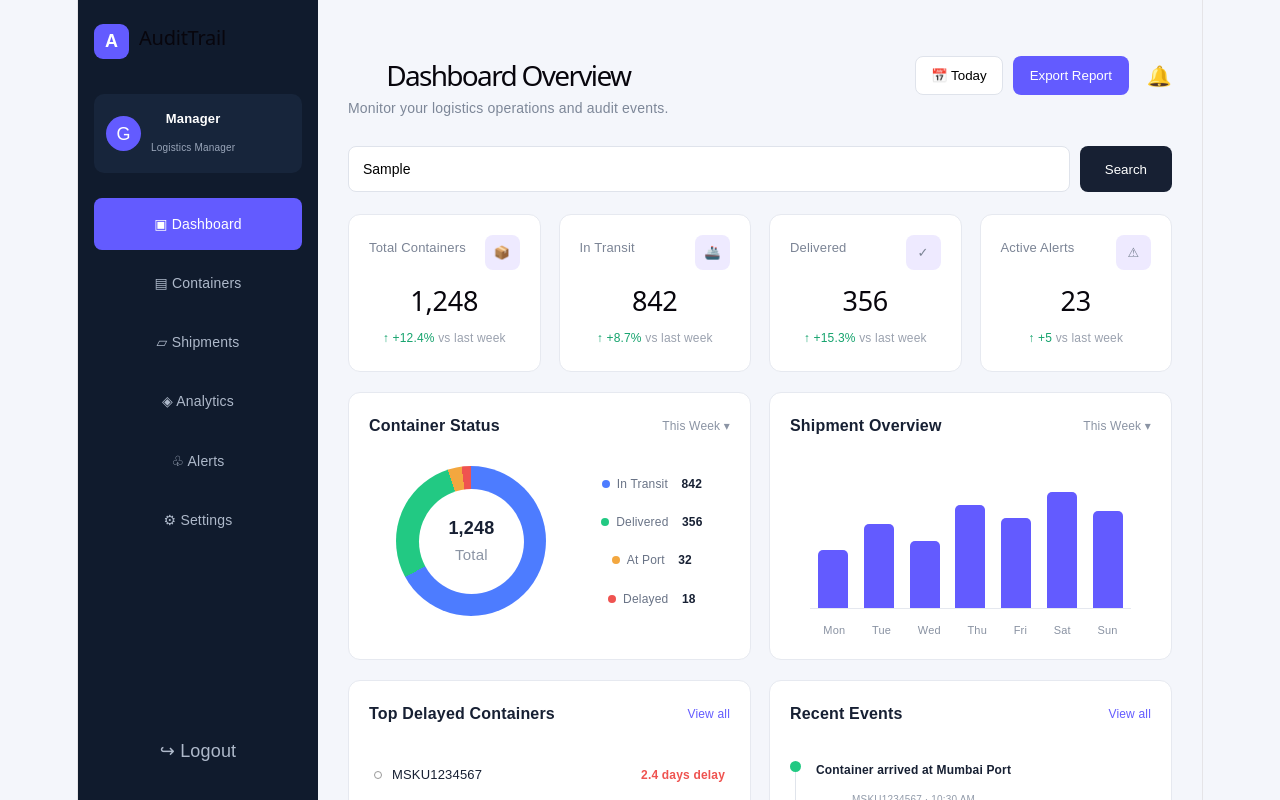
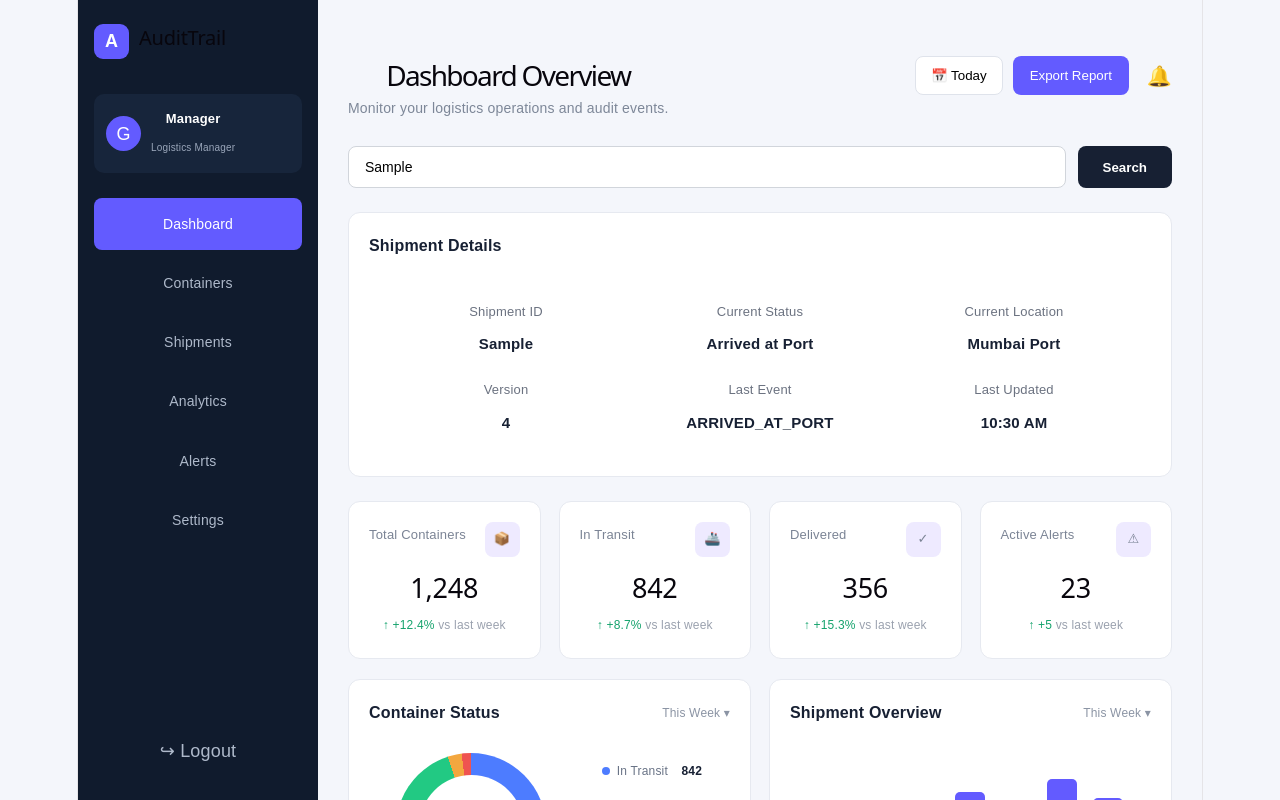
Before and after one commit to rupal809/AUDIT-TRAIL, a React (Vite) app: page / in a window 1280 px wide. Both pictures are taken after typing "Sample" into the empty fields and a click on the button "Search". Shown: the top 800 px of the page. Built offline with nearby package versions, Linux system fonts and the light colour scheme.

Commit message:
feat: add shipment search

```diff
--- a/src/App.css
+++ b/src/App.css
@@ -167,18 +167,55 @@ button {
 
 .search-section {
   display: flex;
-  gap: 10px;
-  margin-bottom: 22px;
+  gap: 12px;
+  margin-bottom: 24px;
 }
 
 .search-section input {
   flex: 1;
-  padding: 14px;
-  border: 1px solid #dfe3eb;
+  padding: 12px 16px;
+  border: 1px solid #d1d5db;
   border-radius: 8px;
+  font-size: 14px;
   outline: none;
-  background: white;
-  font-size: 14px;
+}
+
+.search-section input:focus {
+  border-color: #2563eb;
+}
+
+.search-section button {
+  padding: 12px 24px;
+  border: none;
+  border-radius: 8px;
+  cursor: pointer;
+  font-weight: 600;
+}
+
+.shipment-details {
+  margin-bottom: 24px;
+}
+
+.shipment-info {
+  display: grid;
+  grid-template-columns: repeat(3, 1fr);
+  gap: 20px;
+  padding: 20px;
+}
+
+.shipment-info div {
+  display: flex;
+  flex-direction: column;
+  gap: 6px;
+}
+
+.shipment-info span {
+  font-size: 13px;
+  color: #6b7280;
+}
+
+.shipment-info strong {
+  font-size: 15px;
 }
 
 .search-section button {
--- a/src/App.jsx
+++ b/src/App.jsx
@@ -1,6 +1,30 @@
+import { useState } from "react";
 import "./App.css";
 
 function App() {
+  const [shipmentId, setShipmentId] = useState("");
+  const [searchedShipment, setSearchedShipment] = useState(null);
+
+
+  const handleSearch = () => {
+  if (!shipmentId.trim()) {
+    setSearchedShipment(null);
+    return;
+  }
+
+  // Temporary mock result
+  setSearchedShipment({
+    id: shipmentId,
+    status: "Arrived at Port",
+    location: "Mumbai Port",
+    version: 4,
+    lastEvent: "ARRIVED_AT_PORT",
+    lastUpdated: "10:30 AM",
+  });
+};
+
+
+
   const stats = [
     {
       title: "Total Containers",
@@ -74,12 +98,12 @@ function App() {
         </div>
 
         <nav>
-          <a className="active">▣ Dashboard</a>
-          <a>▤ Containers</a>
-          <a>▱ Shipments</a>
-          <a>◈ Analytics</a>
-          <a>♧ Alerts</a>
-          <a>⚙ Settings</a>
+          <a className="active"> Dashboard</a>
+          <a> Containers</a>
+          <a> Shipments</a>
+          <a> Analytics</a>
+          <a> Alerts</a>
+          <a> Settings</a>
         </nav>
 
         <div className="logout">
@@ -105,13 +129,59 @@ function App() {
         </header>
 
         {/* Search */}
-        <div className="search-section">
-          <input
-            type="text"
-            placeholder="Search container or shipment ID..."
-          />
-          <button>Search</button>
-        </div>
+      <div className="search-section">
+
+  <input
+    type="text"
+    placeholder="Enter Shipment ID..."
+    value={shipmentId}
+    onChange={(e) => setShipmentId(e.target.value)}
+  />
+
+  <button onClick={handleSearch}>
+    Search
+   </button>
+
+    </div>
+    {searchedShipment && (
+  <section className="shipment-details card">
+    <div className="card-header">
+      <h3>Shipment Details</h3>
+    </div>
+
+    <div className="shipment-info">
+      <div>
+        <span>Shipment ID</span>
+        <strong>{searchedShipment.id}</strong>
+      </div>
+
+      <div>
+        <span>Current Status</span>
+        <strong>{searchedShipment.status}</strong>
+      </div>
+
+      <div>
+        <span>Current Location</span>
+        <strong>{searchedShipment.location}</strong>
+      </div>
+
+      <div>
+        <span>Version</span>
+        <strong>{searchedShipment.version}</strong>
+      </div>
+
+      <div>
+        <span>Last Event</span>
+        <strong>{searchedShipment.lastEvent}</strong>
+      </div>
+
+      <div>
+        <span>Last Updated</span>
+        <strong>{searchedShipment.lastUpdated}</strong>
+      </div>
+    </div>
+  </section>
+)}
 
         {/* Stats */}
         <section className="stats">
```
